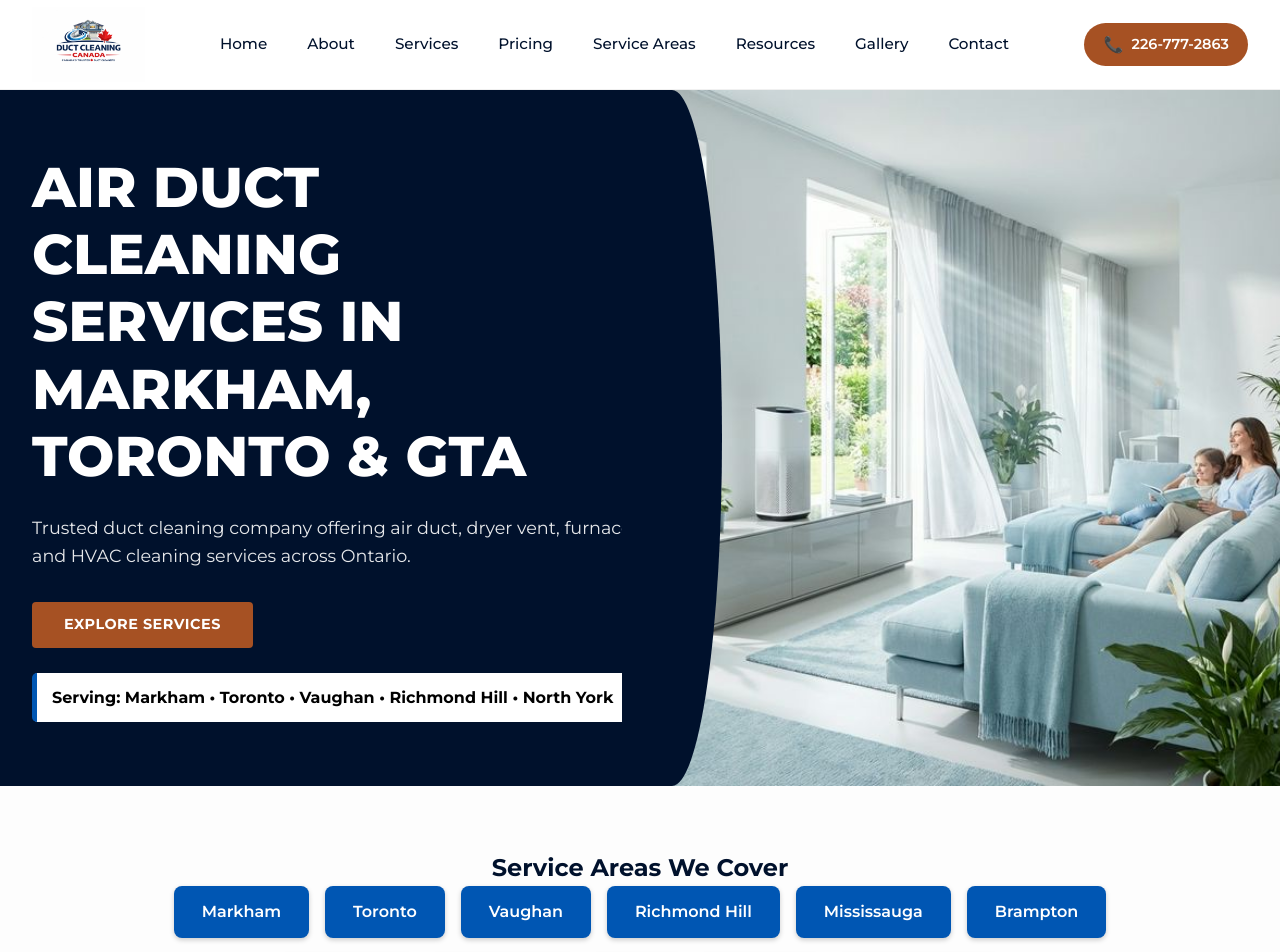
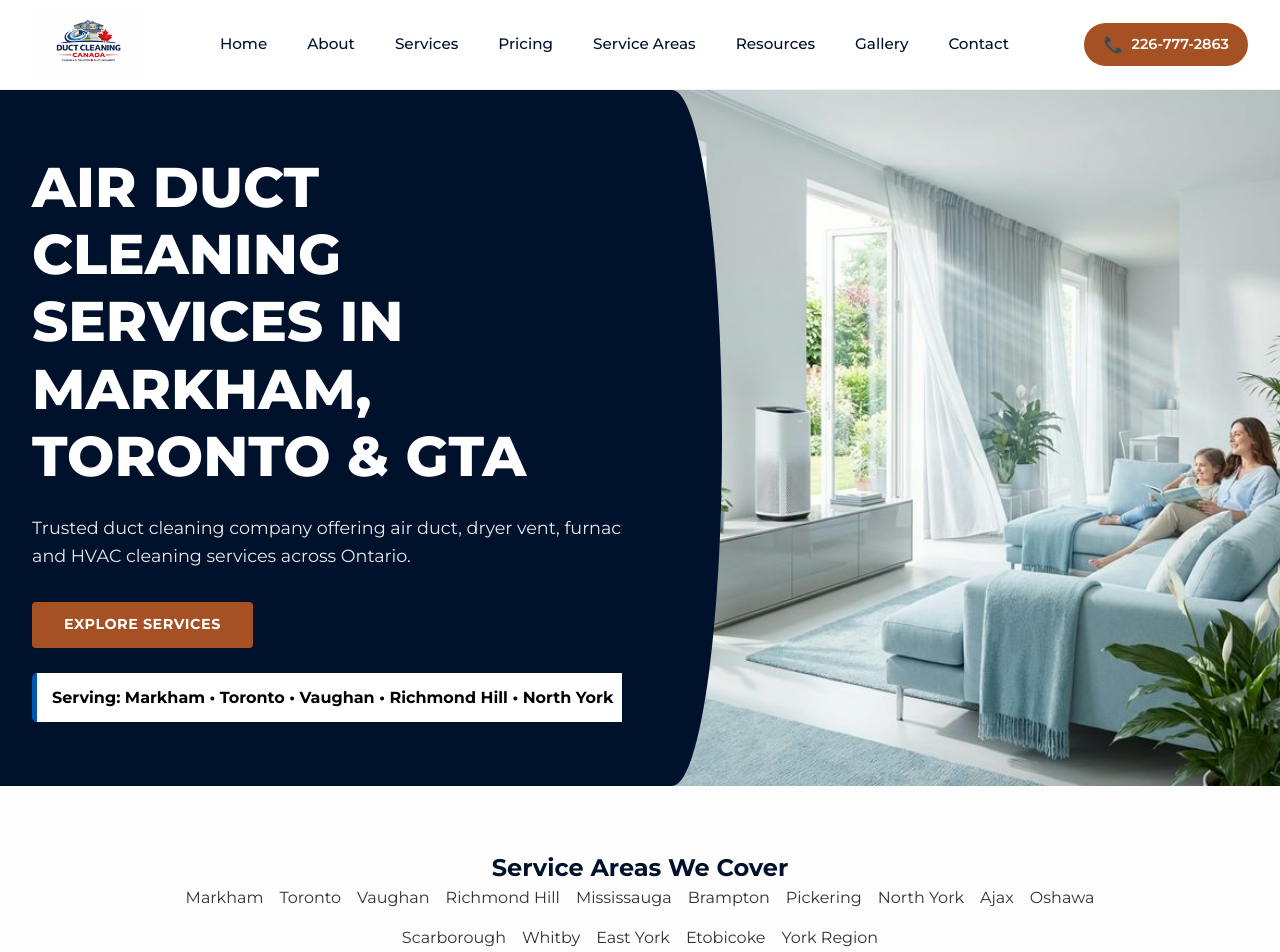
Before and after one commit to josph8487-prog/duct-Canada-original, a Next.js app: page / in a window 1280 px wide. Shown: the top 952 px of the page. Built offline with nearby package versions, Linux system fonts and the light colour scheme.

Commit message:
Update page.tsx

```diff
--- a/src/app/page.tsx
+++ b/src/app/page.tsx
@@ -1,4 +1,4 @@
-          import Image from "next/image";
+import Image from "next/image";
 import Link from "next/link";
 import styles from "@/styles/Home.module.css";
 
@@ -27,18 +27,6 @@ export default function Home() {
     }
   ];
 
-  const areaBtnStyle = {
-    padding: "14px 28px",
-    backgroundColor: "#0056b3",
-    color: "#fff",
-    borderRadius: "8px",
-    textDecoration: "none",
-    fontWeight: "600",
-    fontSize: "16px",
-    boxShadow: "0 2px 5px rgba(0,0,0,0.2)",
-    transition: "0.3s"
-  };
-
   return (
     <main>
 
@@ -57,7 +45,7 @@ export default function Home() {
                 Trusted duct cleaning company offering air duct, dryer vent, furnace and HVAC cleaning services across Ontario.
               </p>
 
-              <Link href="/services" className="btn btn-primary">
+              <Link href="/services" className={`${styles.glowButton} btn btn-primary`}>
                 Explore Services
               </Link>
 
@@ -75,7 +63,7 @@ export default function Home() {
 
       {/* SERVICE AREAS */}
       <section className={styles.areaSection}>
-        <h2>Service Areas We Cover</h2>
+        <h2 className={styles.areaTitle}>Service Areas We Cover</h2>
 
         <div className={styles.areaGrid}>
           {[
@@ -89,12 +77,16 @@ export default function Home() {
             "North York",
             "Ajax",
             "Oshawa",
-            "Scarborough"
+            "Scarborough",
+            "Whitby",
+            "East York",
+            "Etobicoke",
+            "York Region"
           ].map((city) => (
             <Link
               key={city}
               href={`/location/${city.toLowerCase().replace(/\s+/g, "-")}`}
-              style={areaBtnStyle}
+              className={styles.areaBtnStyle}
             >
               {city}
             </Link>
```
